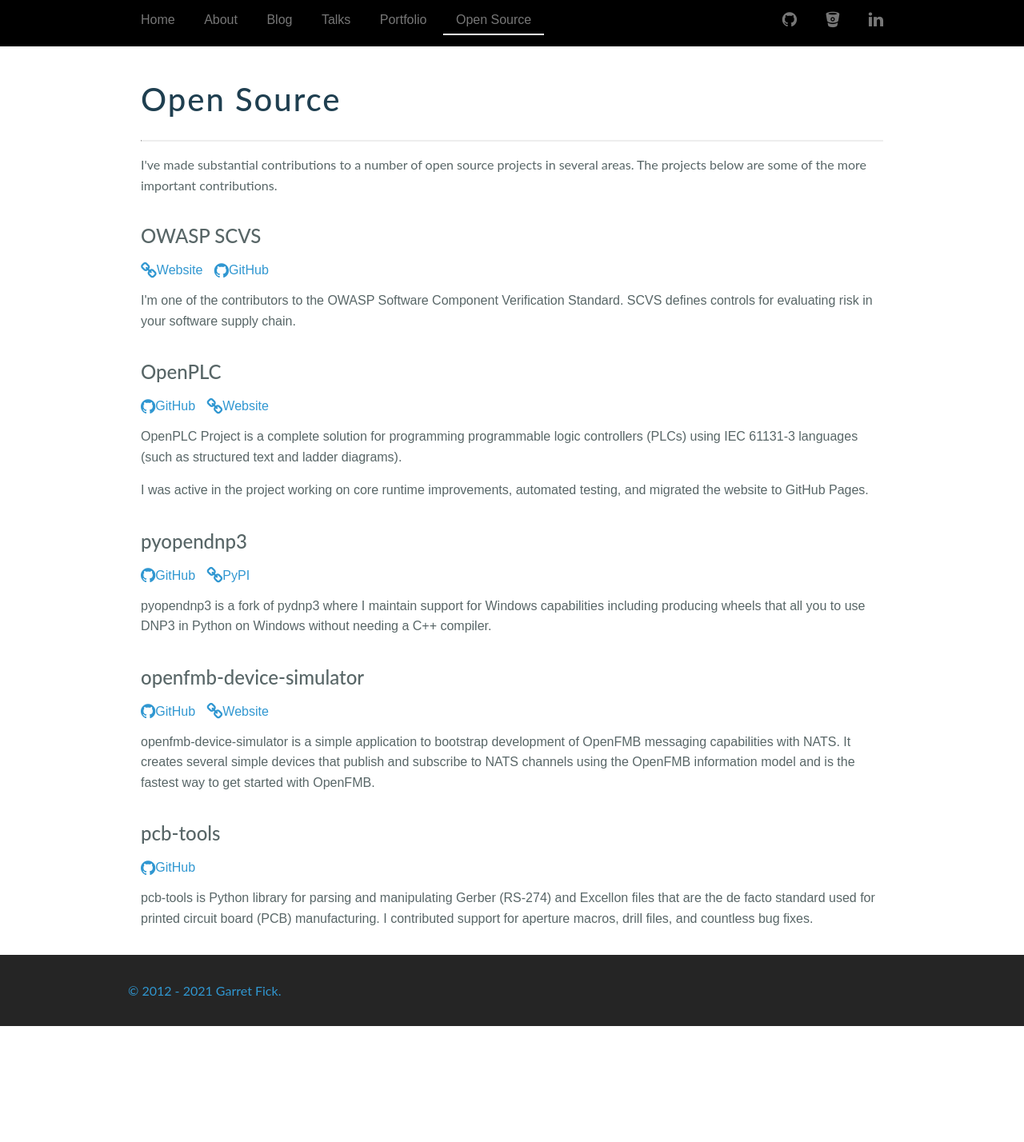
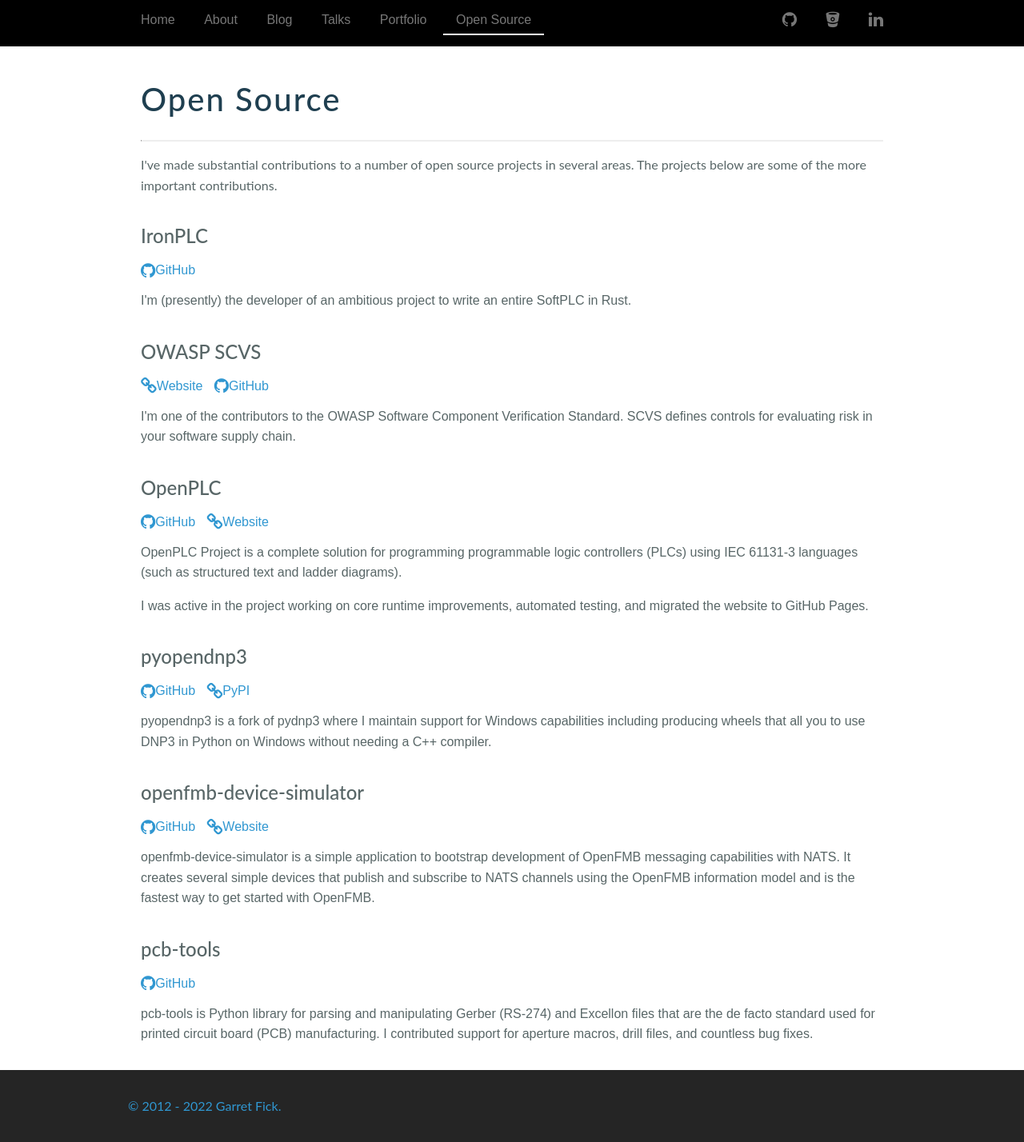
Before and after one commit to garretfick/garretfick.github.io, a Jekyll site: the page built from opensource/index.html, in a window 1280 px wide. Shown: the whole page at 80% size. Built offline with Jekyll 4.4.1, drawn with Linux system fonts in a browser that asks for light colours; before the commit the page ends 1283 px from its top, so only the background shows below that.

Commit message:
Add IronPLC to website

```diff
--- a/_data/opensource.yml
+++ b/_data/opensource.yml
@@ -1,3 +1,12 @@
+- name: IronPLC
+  links:
+    - name: GitHub
+      icon: fa-github
+      title: View IronPLC on GitHub
+      href: https://github.com/garretfick/ironplc
+  content:
+    - I'm (presently) the developer of an ambitious project to write an entire SoftPLC in Rust.
+
 - name: OWASP SCVS
   links:
     - name: Website
--- a/_includes/footer.html
+++ b/_includes/footer.html
@@ -1,5 +1,5 @@
 <footer id="layout-footer">
     <div id="footer" class="inset">
-        <p class="muted credit"><a href="/copyright">&copy; 2012 - 2021 Garret Fick.</a></p>
+        <p class="muted credit"><a href="/copyright">&copy; 2012 - 2022 Garret Fick.</a></p>
     </div>
 </footer>
```
Also changed, not shown: portfolio/index.html (+9 -0 lines).
